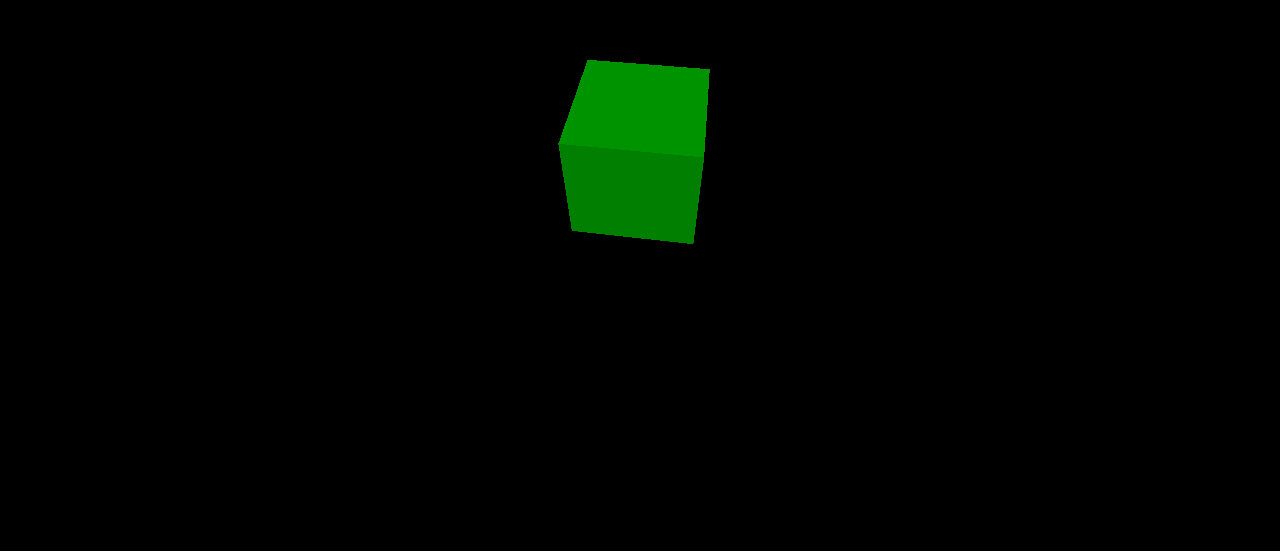
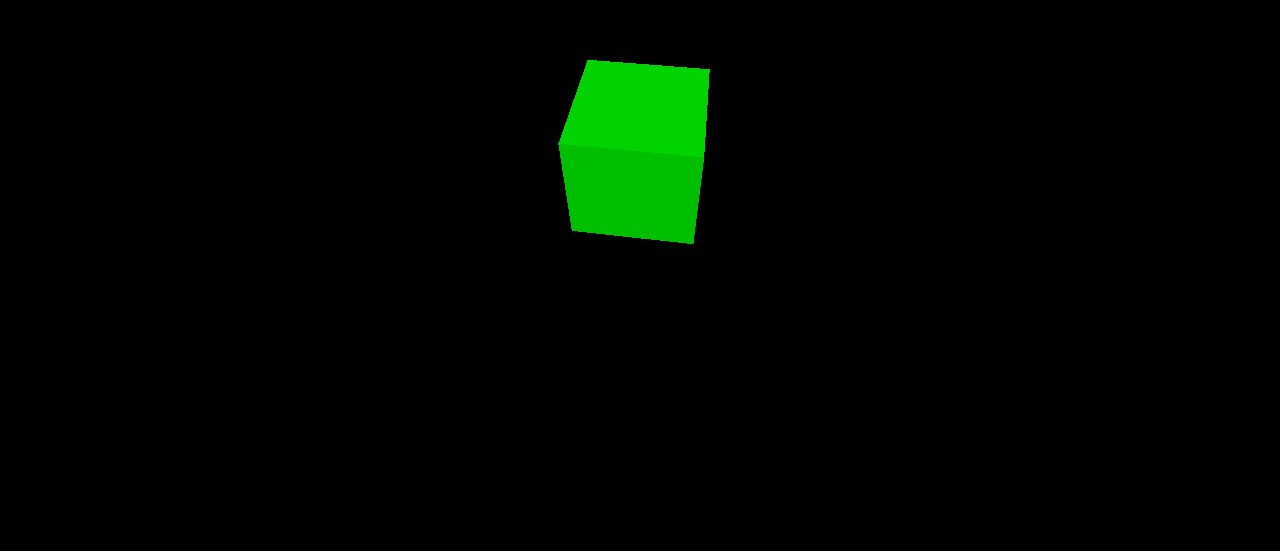
Before and after one commit to egueli/hilbert, a plain HTML site: page 3d/index.html in a window 1280 px wide. Shown: the part 249-804 px from the top of the page. Drawn offline with Linux system fonts and the light colour scheme.

Commit message:
some functions

```diff
--- a/3d/index.html
+++ b/3d/index.html
@@ -18,28 +18,38 @@
 		renderer.setSize( window.innerWidth, window.innerHeight );
 		document.body.appendChild( renderer.domElement );
 
+		var light = new THREE.AmbientLight( 0x404040 ); // soft white light
+		scene.add( light );
+
 		var directionalLight = new THREE.DirectionalLight( 0xffffff, 1 );
 		directionalLight.position.set( 3, 3, 3 );
 		scene.add( directionalLight );
 
-		var geometry = new THREE.BoxGeometry( 1, 1, 1 );
-		var material = new THREE.MeshLambertMaterial( { color: 0x00ff00 } );
-		var cube = new THREE.Mesh( geometry, material );
-		scene.add( cube );
+		var rootObject = new THREE.Object3D();
+		scene.add(rootObject);
 
 		camera.position.y = 3;
 		camera.position.z = 3;
 		camera.lookAt(new THREE.Vector3(0,0,0));
 
+		buildGeometries();
+
 		function render() {
 			requestAnimationFrame( render );
 
-			cube.rotation.y += 0.01;
+			rootObject.rotation.y += 0.01;
 
 			renderer.render( scene, camera );
 		}
 		render();
 
+		function buildGeometries() {
+			var geometry = new THREE.BoxGeometry( 1, 1, 1 );
+			var material = new THREE.MeshLambertMaterial( { color: 0x00ff00 } );
+			var cube = new THREE.Mesh( geometry, material );
+			rootObject.add( cube );
+		}
+
 	</script>
 </body>
 </html>
```
